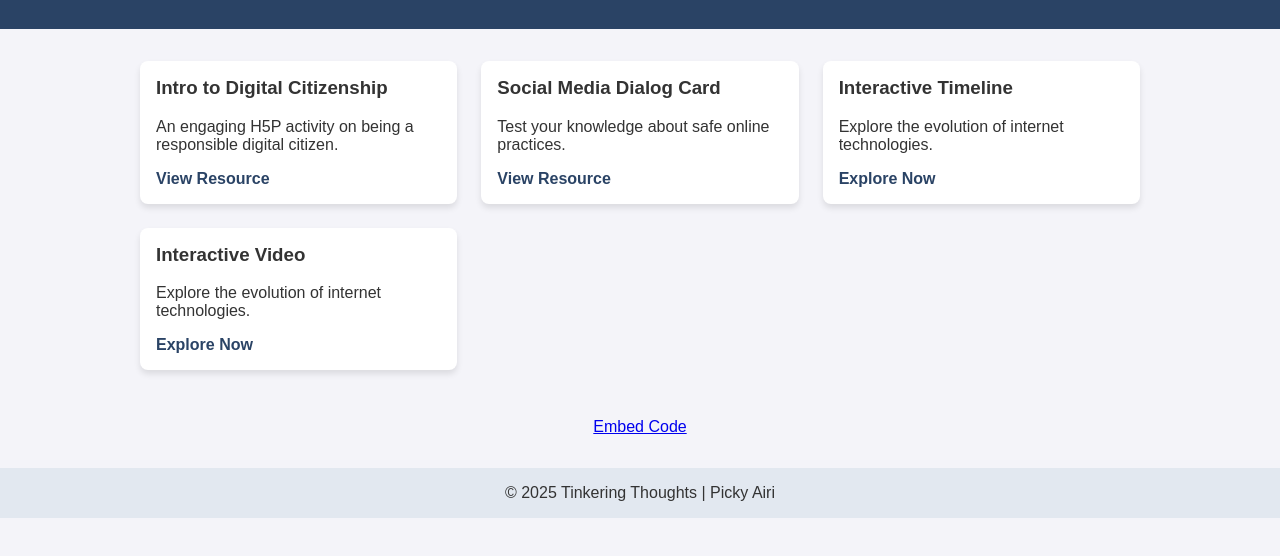
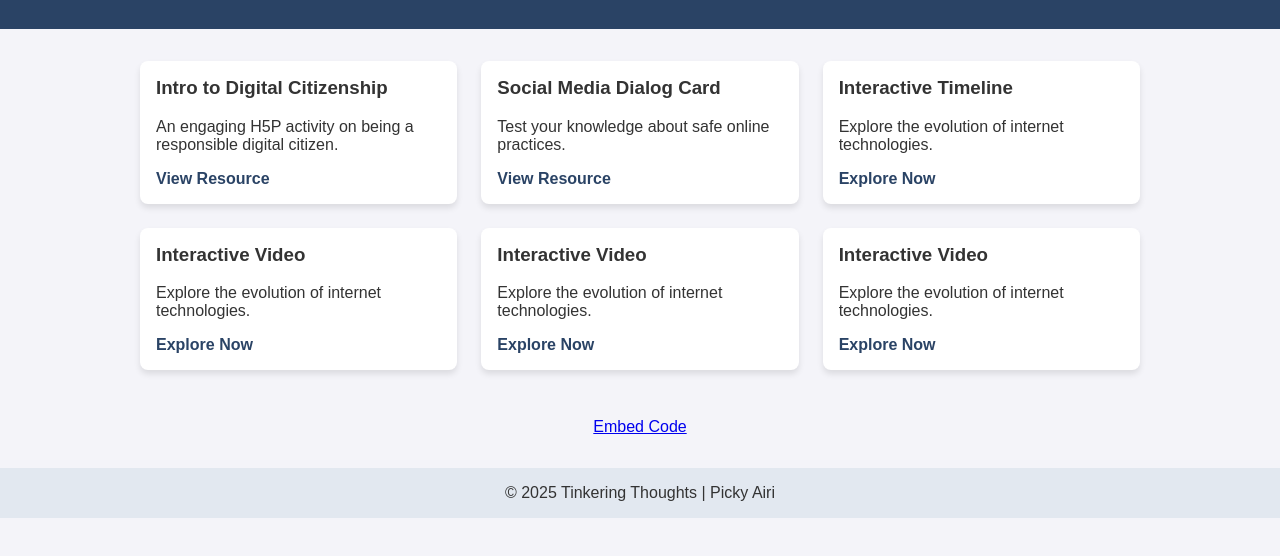
Before and after one commit to pairi88/h5p-projecthostsite, a plain HTML site: page index.html in a window 1280 px wide. Shown: the part 90-646 px from the top of the page. Drawn offline with Linux system fonts and the light colour scheme.

Commit message:
Update index.html

```diff
--- a/index.html
+++ b/index.html
@@ -96,6 +96,19 @@
         <p>Explore the evolution of internet technologies.</p>
         <a href="/h5p-projecthostsite/h5p-standalone-1.3.x/demo/digicert-terms-xword.html">Explore Now</a>
       </div>
+
+      <div class="card">
+        <h3>Interactive Video</h3>
+        <p>Explore the evolution of internet technologies.</p>
+        <a href="/h5p-projecthostsite/h5p-standalone-1.3.x/demo/digicert-terms-xword.html">Explore Now</a>
+      </div>
+
+      <div class="card">
+        <h3>Interactive Video</h3>
+        <p>Explore the evolution of internet technologies.</p>
+        <a href="/h5p-projecthostsite/h5p-standalone-1.3.x/demo/digicert-terms-xword.html">Explore Now</a>
+      </div>
+
     </section>
   </div>
 <p align="center"><a href="/h5p-projecthostsite/embedcode.html">Embed Code</a></p>
```
